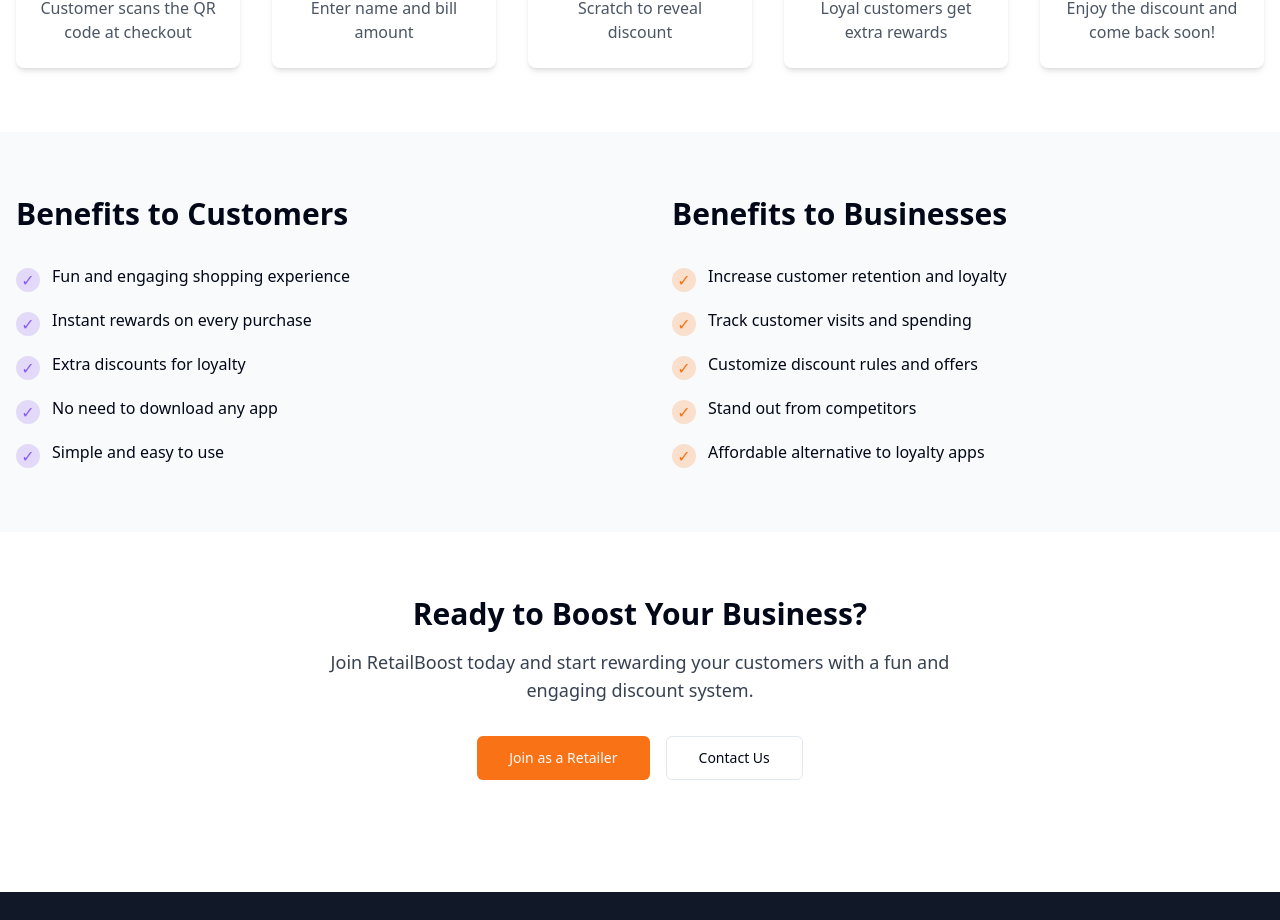
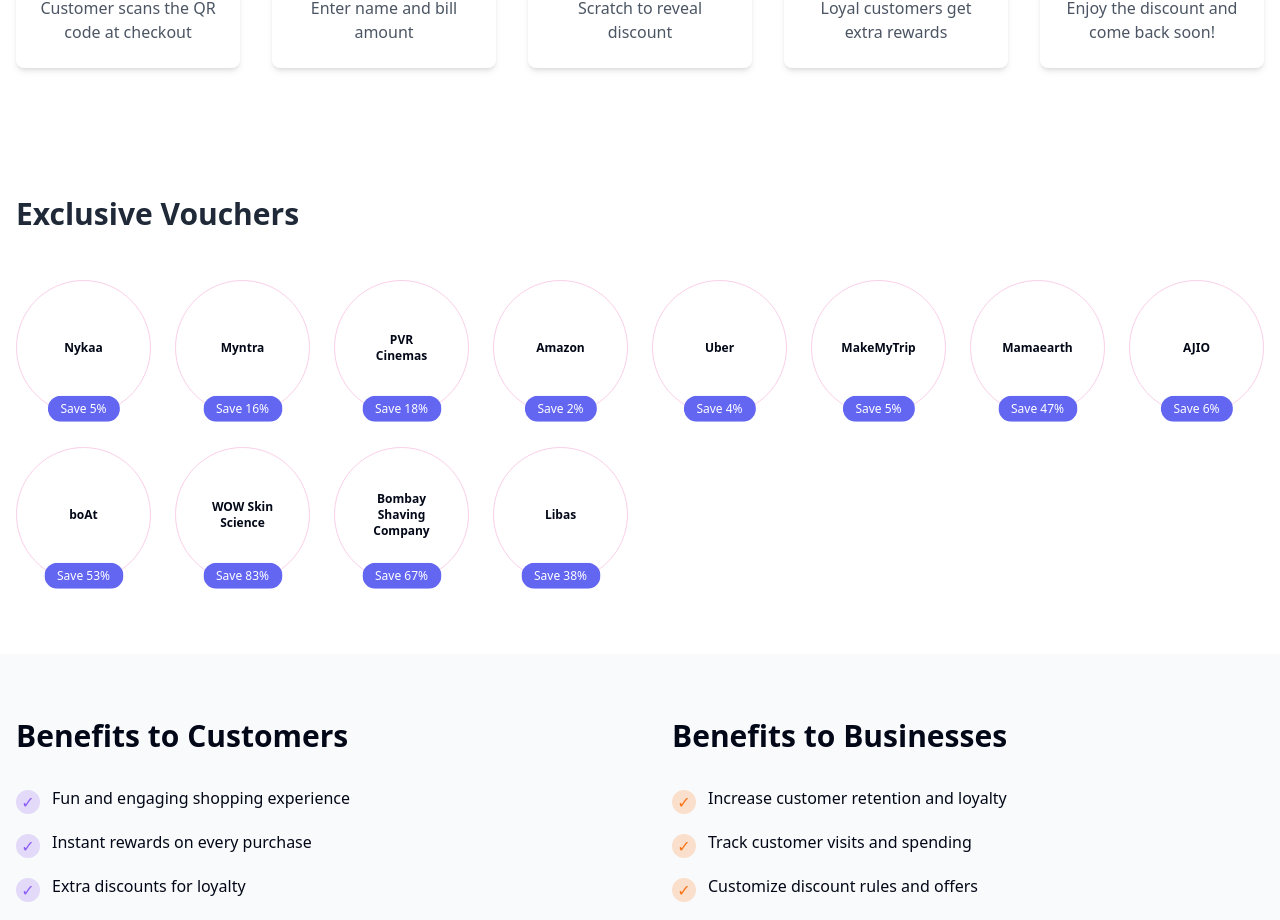
Before and after one commit to Sumanth4g9/retailboost-scratch-win, a React (Vite) app: page / in a window 1280 px wide. Shown: the part 859-1779 px from the top of the page. Built offline with nearby package versions, Linux system fonts and the light colour scheme.

Commit message:
Add new section to home page
Add a new section to the home page.

```diff
--- /dev/null
+++ b/src/components/ExclusiveVouchers.tsx
@@ -0,0 +1,59 @@
+
+import React from 'react';
+import { Badge } from '@/components/ui/badge';
+
+interface VoucherItem {
+  id: string;
+  brand: string;
+  logo: string;
+  discount: string;
+}
+
+const voucherData: VoucherItem[] = [
+  { id: '1', brand: 'Nykaa', logo: '/lovable-uploads/a1fa3b3f-e513-49a9-8c7f-01904c2558e8.png', discount: '5%' },
+  { id: '2', brand: 'Myntra', logo: '/lovable-uploads/a1fa3b3f-e513-49a9-8c7f-01904c2558e8.png', discount: '16%' },
+  { id: '3', brand: 'PVR Cinemas', logo: '/lovable-uploads/a1fa3b3f-e513-49a9-8c7f-01904c2558e8.png', discount: '18%' },
+  { id: '4', brand: 'Amazon', logo: '/lovable-uploads/a1fa3b3f-e513-49a9-8c7f-01904c2558e8.png', discount: '2%' },
+  { id: '5', brand: 'Uber', logo: '/lovable-uploads/a1fa3b3f-e513-49a9-8c7f-01904c2558e8.png', discount: '4%' },
+  { id: '6', brand: 'MakeMyTrip', logo: '/lovable-uploads/a1fa3b3f-e513-49a9-8c7f-01904c2558e8.png', discount: '5%' },
+  { id: '7', brand: 'Mamaearth', logo: '/lovable-uploads/a1fa3b3f-e513-49a9-8c7f-01904c2558e8.png', discount: '47%' },
+  { id: '8', brand: 'AJIO', logo: '/lovable-uploads/a1fa3b3f-e513-49a9-8c7f-01904c2558e8.png', discount: '6%' },
+  { id: '9', brand: 'boAt', logo: '/lovable-uploads/a1fa3b3f-e513-49a9-8c7f-01904c2558e8.png', discount: '53%' },
+  { id: '10', brand: 'WOW Skin Science', logo: '/lovable-uploads/a1fa3b3f-e513-49a9-8c7f-01904c2558e8.png', discount: '83%' },
+  { id: '11', brand: 'Bombay Shaving Company', logo: '/lovable-uploads/a1fa3b3f-e513-49a9-8c7f-01904c2558e8.png', discount: '67%' },
+  { id: '12', brand: 'Libas', logo: '/lovable-uploads/a1fa3b3f-e513-49a9-8c7f-01904c2558e8.png', discount: '38%' },
+];
+
+const ExclusiveVouchers = () => {
+  return (
+    <section className="py-16 bg-white">
+      <div className="container mx-auto px-4">
+        <h2 className="text-3xl font-bold text-gray-800 mb-12">Exclusive Vouchers</h2>
+
+        <div className="grid grid-cols-2 md:grid-cols-4 lg:grid-cols-8 gap-6">
+          {voucherData.map((voucher) => (
+            <div key={voucher.id} className="flex flex-col items-center">
+              <div className="relative w-full aspect-square mb-2">
+                <div className="w-full h-full rounded-full border border-pink-200 flex items-center justify-center overflow-hidden p-4">
+                  <div className="w-3/4 h-3/4 relative flex items-center justify-center">
+                    {/* Using a placeholder div with brand name since we're using the same image for all logos */}
+                    <div className="text-center text-xs font-bold">
+                      {voucher.brand}
+                    </div>
+                  </div>
+                </div>
+                <div className="absolute bottom-0 left-1/2 transform -translate-x-1/2 translate-y-1/4">
+                  <Badge className="bg-indigo-500 hover:bg-indigo-600 text-white font-medium px-3 py-1 text-xs whitespace-nowrap">
+                    Save {voucher.discount}
+                  </Badge>
+                </div>
+              </div>
+            </div>
+          ))}
+        </div>
+      </div>
+    </section>
+  );
+};
+
+export default ExclusiveVouchers;
--- a/src/pages/Index.tsx
+++ b/src/pages/Index.tsx
@@ -4,6 +4,7 @@ import { Link } from 'react-router-dom';
 import { Button } from '@/components/ui/button';
 import Navbar from '@/components/Navbar';
 import Footer from '@/components/Footer';
+import ExclusiveVouchers from '@/components/ExclusiveVouchers';
 
 const Index = () => {
   return (
@@ -71,6 +72,9 @@ const Index = () => {
             </div>
           </div>
         </section>
+
+        {/* Exclusive Vouchers Section */}
+        <ExclusiveVouchers />
 
         {/* Benefits Section */}
         <section className="py-16 bg-gray-50">
```
